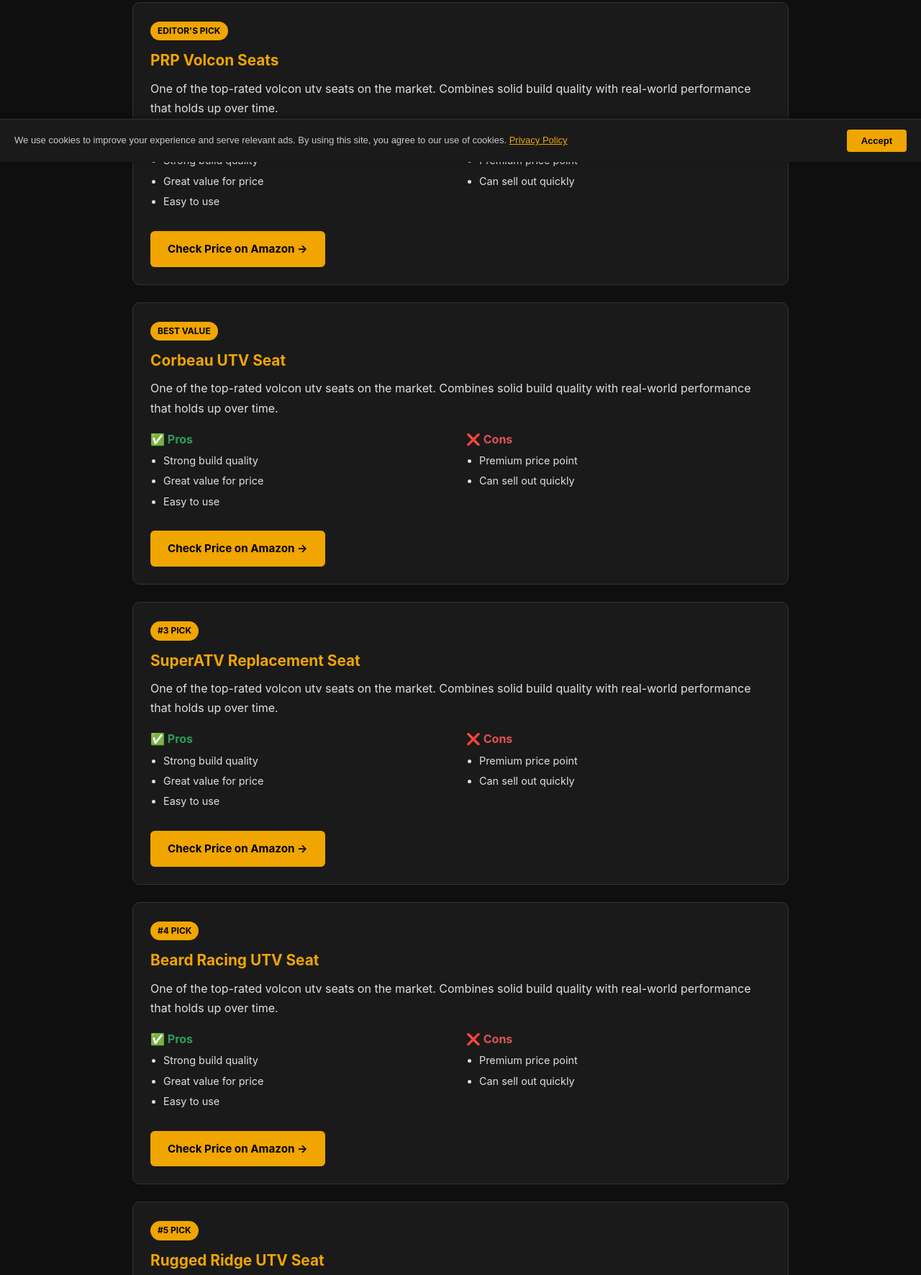
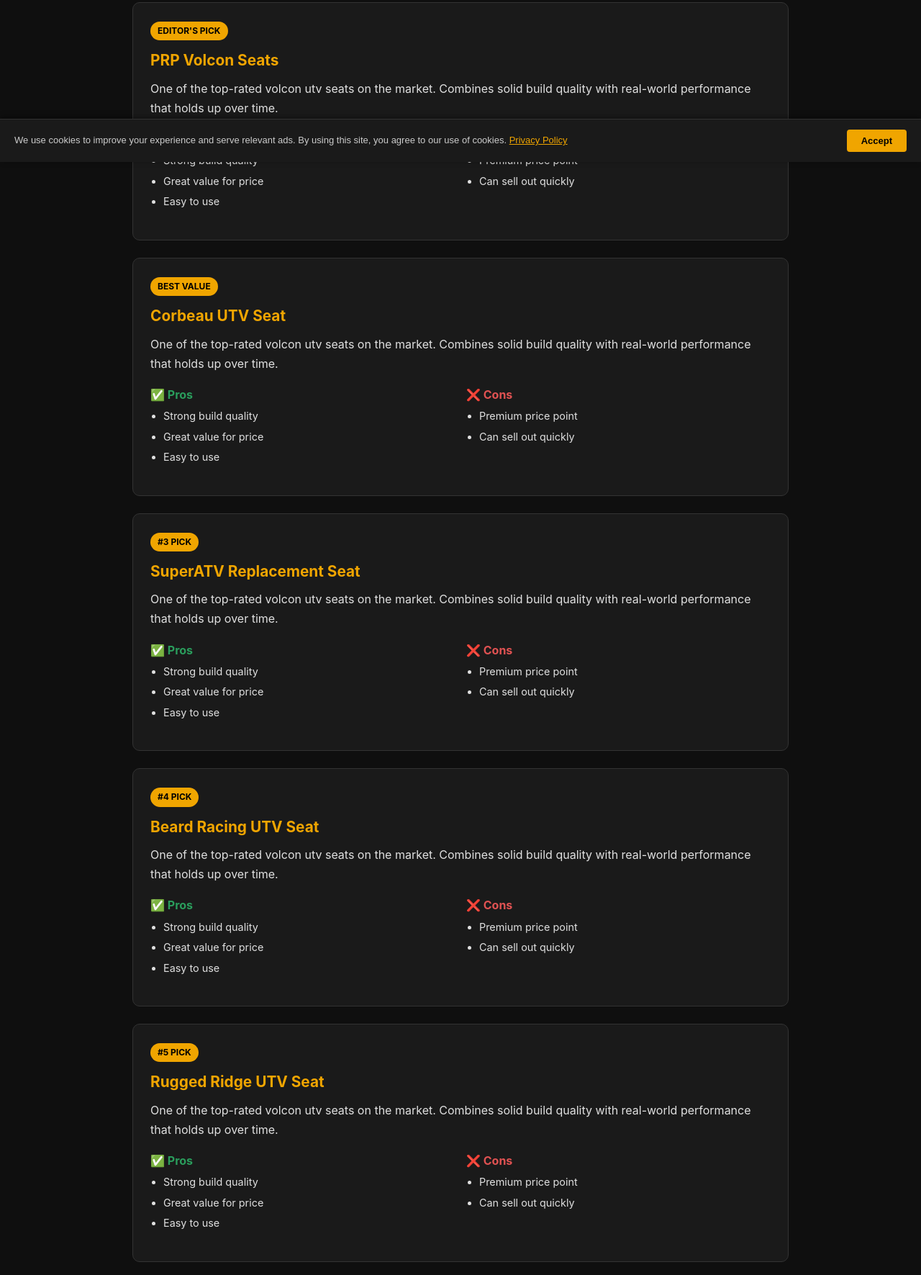
Before and after one commit to Brazenproducts/volconseats, a plain HTML site: page index.html in a window 1280 px wide. Shown: the part 575-2346 px from the top of the page at 72% size. Drawn offline with Linux system fonts and the light colour scheme.

```diff
--- a/index.html
+++ b/index.html
@@ -109,7 +109,7 @@
         <div class="pros"><h4>✅ Pros</h4><ul><li>Strong build quality</li><li>Great value for price</li><li>Easy to use</li></ul></div>
         <div class="cons"><h4>❌ Cons</h4><ul><li>Premium price point</li><li>Can sell out quickly</li></ul></div>
       </div>
-      <a class="btn" href="https://www.amazon.com/s?k=PRP+Volcon+Seats&tag=brazenprodu01-20" target="_blank" rel="nofollow">Check Price on Amazon →</a>
+
     </div>
 
     <div class="product-card">
@@ -120,7 +120,7 @@
         <div class="pros"><h4>✅ Pros</h4><ul><li>Strong build quality</li><li>Great value for price</li><li>Easy to use</li></ul></div>
         <div class="cons"><h4>❌ Cons</h4><ul><li>Premium price point</li><li>Can sell out quickly</li></ul></div>
       </div>
-      <a class="btn" href="https://www.amazon.com/s?k=Corbeau+UTV+Seat&tag=brazenprodu01-20" target="_blank" rel="nofollow">Check Price on Amazon →</a>
+
     </div>
 
     <div class="product-card">
@@ -131,7 +131,7 @@
         <div class="pros"><h4>✅ Pros</h4><ul><li>Strong build quality</li><li>Great value for price</li><li>Easy to use</li></ul></div>
         <div class="cons"><h4>❌ Cons</h4><ul><li>Premium price point</li><li>Can sell out quickly</li></ul></div>
       </div>
-      <a class="btn" href="https://www.amazon.com/s?k=SuperATV+Replacement+Seat&tag=brazenprodu01-20" target="_blank" rel="nofollow">Check Price on Amazon →</a>
+
     </div>
 
     <div class="product-card">
@@ -142,7 +142,7 @@
         <div class="pros"><h4>✅ Pros</h4><ul><li>Strong build quality</li><li>Great value for price</li><li>Easy to use</li></ul></div>
         <div class="cons"><h4>❌ Cons</h4><ul><li>Premium price point</li><li>Can sell out quickly</li></ul></div>
       </div>
-      <a class="btn" href="https://www.amazon.com/s?k=Beard+Racing+UTV+Seat&tag=brazenprodu01-20" target="_blank" rel="nofollow">Check Price on Amazon →</a>
+
     </div>
 
     <div class="product-card">
@@ -153,7 +153,7 @@
         <div class="pros"><h4>✅ Pros</h4><ul><li>Strong build quality</li><li>Great value for price</li><li>Easy to use</li></ul></div>
         <div class="cons"><h4>❌ Cons</h4><ul><li>Premium price point</li><li>Can sell out quickly</li></ul></div>
       </div>
-      <a class="btn" href="https://www.amazon.com/s?k=Rugged+Ridge+UTV+Seat&tag=brazenprodu01-20" target="_blank" rel="nofollow">Check Price on Amazon →</a>
+
     </div>
 </div>
 <div class="faq-section"><div class="container"><h2>Frequently Asked Questions</h2><div class="faq-item"><h3>What's the most important thing to consider when buying volcon utv seats?</h3><p>Focus on fit for your specific use case, build quality, and long-term value. The cheapest option rarely holds up, and the most expensive isn't always necessary. Match the product to how you'll actually use it.</p></div>
```
